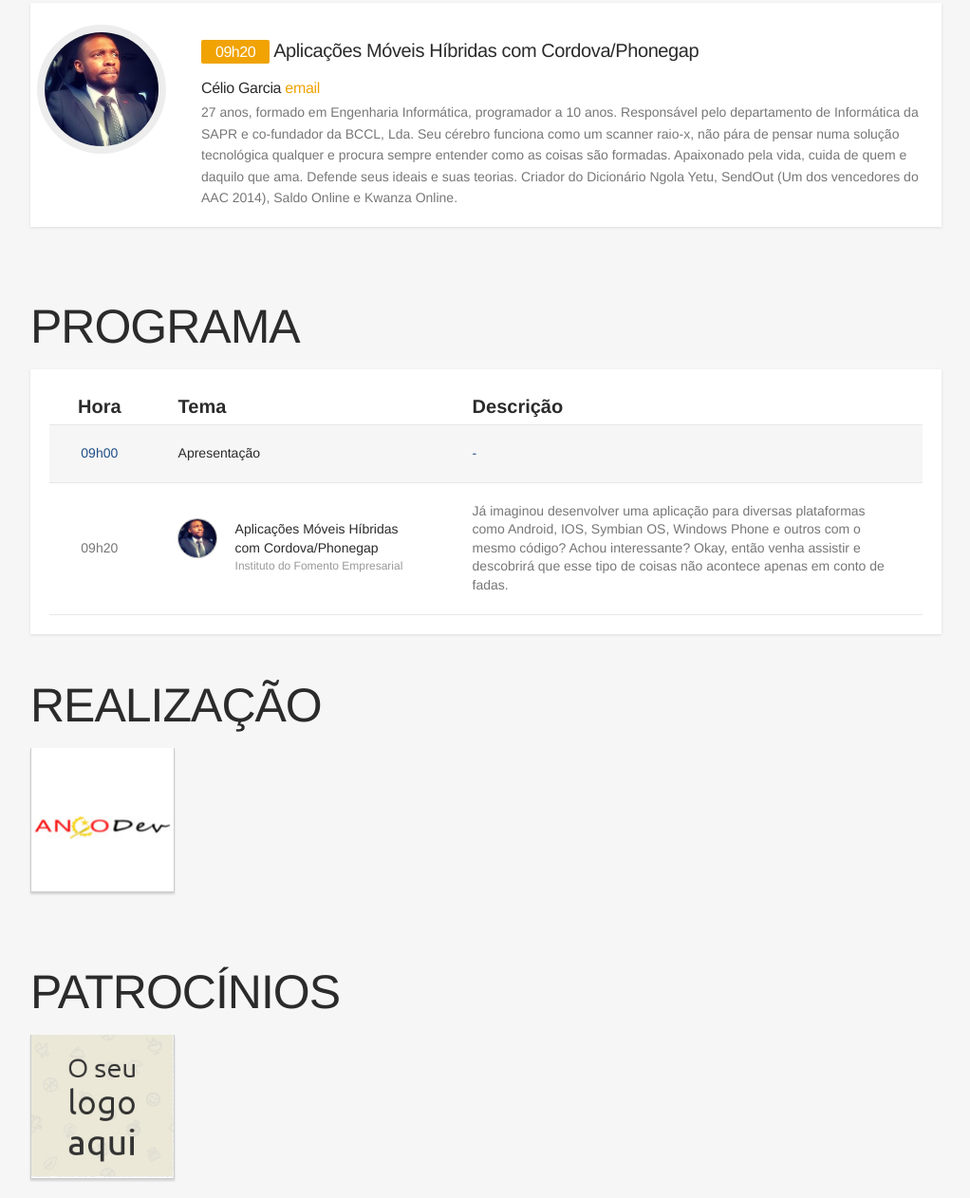
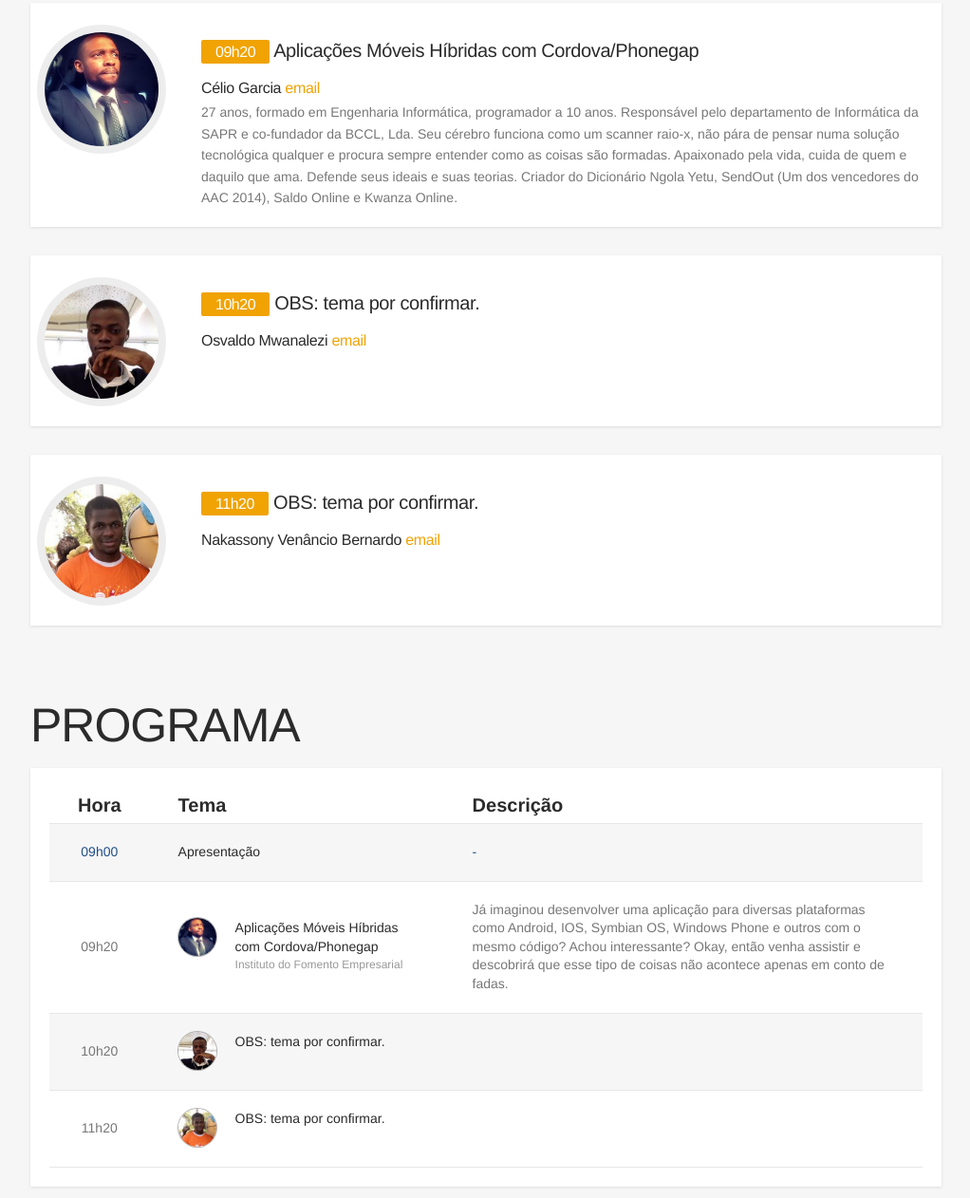
Before and after one commit to meetus/meetus.github.io, a plain HTML site: page index.html in a window 1280 px wide. Shown: the part 1538-2800 px from the top of the page at 95% size, without its empty margins (128-1150 px from the left). Drawn offline with nearby package versions, Linux system fonts and the light colour scheme; some packages are replaced by stand-ins of ours.

Commit message:
Update of page

```diff
--- a/index.html
+++ b/index.html
@@ -78,7 +78,7 @@
     <h1 class="logo-name">
       <a class="logo-link" href="#" title="Meet.us()" itemprop="name">Meet.us()</a>
     </h1>
-    <h2 class="tagline">13 de Dezembro, auditório da SISTEC, Belas</h2>
+    <h2 class="tagline">17 de Janeiro, auditório da SISTEC, Ingombota</h2>
 
 
       <div class="call-action-area">
@@ -87,7 +87,7 @@
 
 
 
-          <a href="http://www.eventzilla.net/web/event?eventid=2139033228" class="call-action-link" title="Quero participar!">Quero participar!</a>
+          <a href="#" class="call-action-link" title="Brevemente">Brevemente</a>
 
       </div>
 
@@ -123,12 +123,12 @@ este é o evento que você sempre esperou em Angola!</p>
     <h2 class="section-title">LOCALIZAÇÃO</h2>
 
 <p itemprop="address" itemscope itemtype="http://schema.org/PostalAddress">
-  <span itemprop="streetAddress">Rua da Total, Luanda, Angola. </span>
-  <span itemprop="addressLocality">Belas</span>,
-  <span itemprop="addressRegion"> Morro Bento</span>
+  <span itemprop="streetAddress">Largo do ambiente, Luanda, Angola. </span>
+  <span itemprop="addressLocality">Ingombota</span>,
+  <span itemprop="addressRegion"> Luanda</span>
 </p>
 
-<div id="map-canvas" class="location-area" data-address="Rua da Total, Luanda, Angola"></div>
+<div id="map-canvas" class="location-area" data-address="Largo do ambiente, Luanda, Angola"></div>
   </section>
 
   <!-- / LOCATION -->
@@ -159,6 +159,46 @@ este é o evento que você sempre esperou em Angola!</p>
 
       <h3 class="speakers-name">Célio Garcia <a href="cgarcia@celiogarcia.com" title="email">email</a></h3>
       <p class="speakers-bio">27 anos, formado em Engenharia Informática, programador a 10 anos. Responsável pelo departamento de Informática da SAPR e co-fundador da BCCL, Lda. Seu cérebro funciona como um scanner raio-x, não pára de pensar numa solução tecnológica qualquer e procura sempre entender como as coisas são formadas. Apaixonado pela vida, cuida de quem e daquilo que ama. Defende seus ideais e suas teorias. Criador do Dicionário Ngola Yetu, SendOut (Um dos vencedores do AAC 2014), Saldo Online e Kwanza Online.</p>
+    </li>
+
+
+
+    <li class="speakers-item" itemprop="performer" itemscope itemtype="http://schema.org/Person">
+
+        <span class="speaker-photo us-photo">
+          <img class="photo" src="themes/meetus/img/osvaldo.jpg" alt="Osvaldo Mwanalezi" itemprop="image">
+        </span>
+
+
+      <h3 class="speech-title">
+
+          <span class="speech-time">10h20</span>
+
+          <span> OBS: tema por confirmar.</span>
+      </h3>
+
+      <h3 class="speakers-name">Osvaldo Mwanalezi <a href="" title="email">email</a></h3>
+      <p class="speakers-bio"></p>
+    </li>
+
+
+
+    <li class="speakers-item" itemprop="performer" itemscope itemtype="http://schema.org/Person">
+
+        <span class="speaker-photo us-photo">
+          <img class="photo" src="themes/meetus/img/nakassony.jpg" alt="Nakassony Venâncio Bernardo" itemprop="image">
+        </span>
+
+
+      <h3 class="speech-title">
+
+          <span class="speech-time">11h20</span>
+
+          <span> OBS: tema por confirmar.</span>
+      </h3>
+
+      <h3 class="speakers-name">Nakassony Venâncio Bernardo <a href="" title="email">email</a></h3>
+      <p class="speakers-bio"></p>
     </li>
 
 
@@ -206,6 +246,38 @@ tempor incididunt ut labore et dolore magna aliqua. Ut enim ad minim veniam.</p>
               <span class="speakers-company">Instituto do Fomento Empresarial</span>
             </td>
             <td class="schedule-description">Já imaginou desenvolver uma aplicação para diversas plataformas como Android, IOS, Symbian OS, Windows Phone e outros com o mesmo código? Achou interessante? Okay, então venha assistir e descobrirá que esse tipo de coisas não acontece apenas em conto de fadas.</td>
+          </tr>
+
+
+
+          <tr>
+            <td class="schedule-time">10h20</td>
+            <td class="schedule-slot">
+
+              <span class="speaker-photo">
+                <img class="photo" src="themes/meetus/img/osvaldo.jpg" alt="Osvaldo Mwanalezi">
+              </span>
+
+            OBS: tema por confirmar.
+              <span class="speakers-company"></span>
+            </td>
+            <td class="schedule-description"></td>
+          </tr>
+
+
+
+          <tr>
+            <td class="schedule-time">11h20</td>
+            <td class="schedule-slot">
+
+              <span class="speaker-photo">
+                <img class="photo" src="themes/meetus/img/nakassony.jpg" alt="Nakassony Venâncio Bernardo">
+              </span>
+
+            OBS: tema por confirmar.
+              <span class="speakers-company"></span>
+            </td>
+            <td class="schedule-description"></td>
           </tr>
 
 
```
